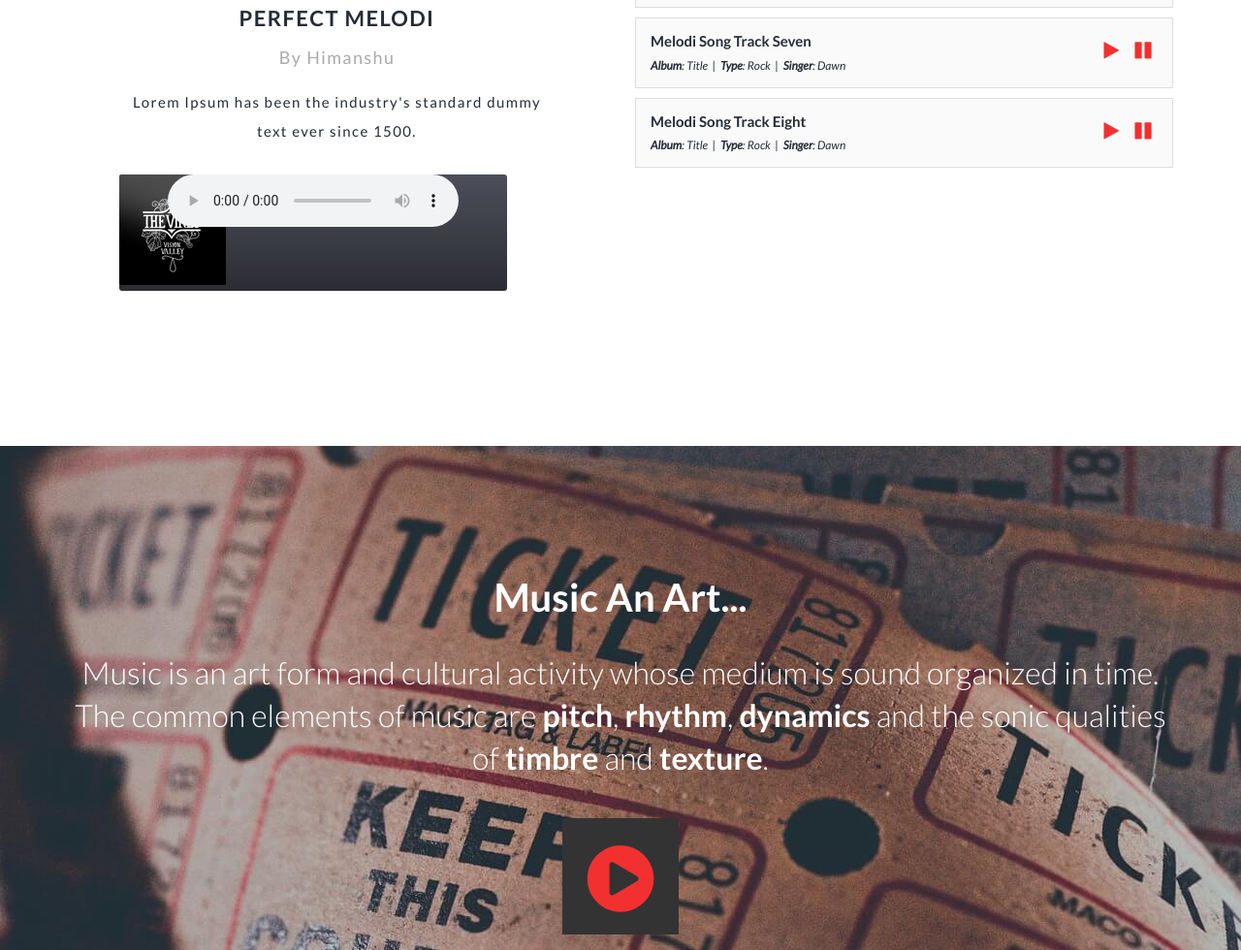
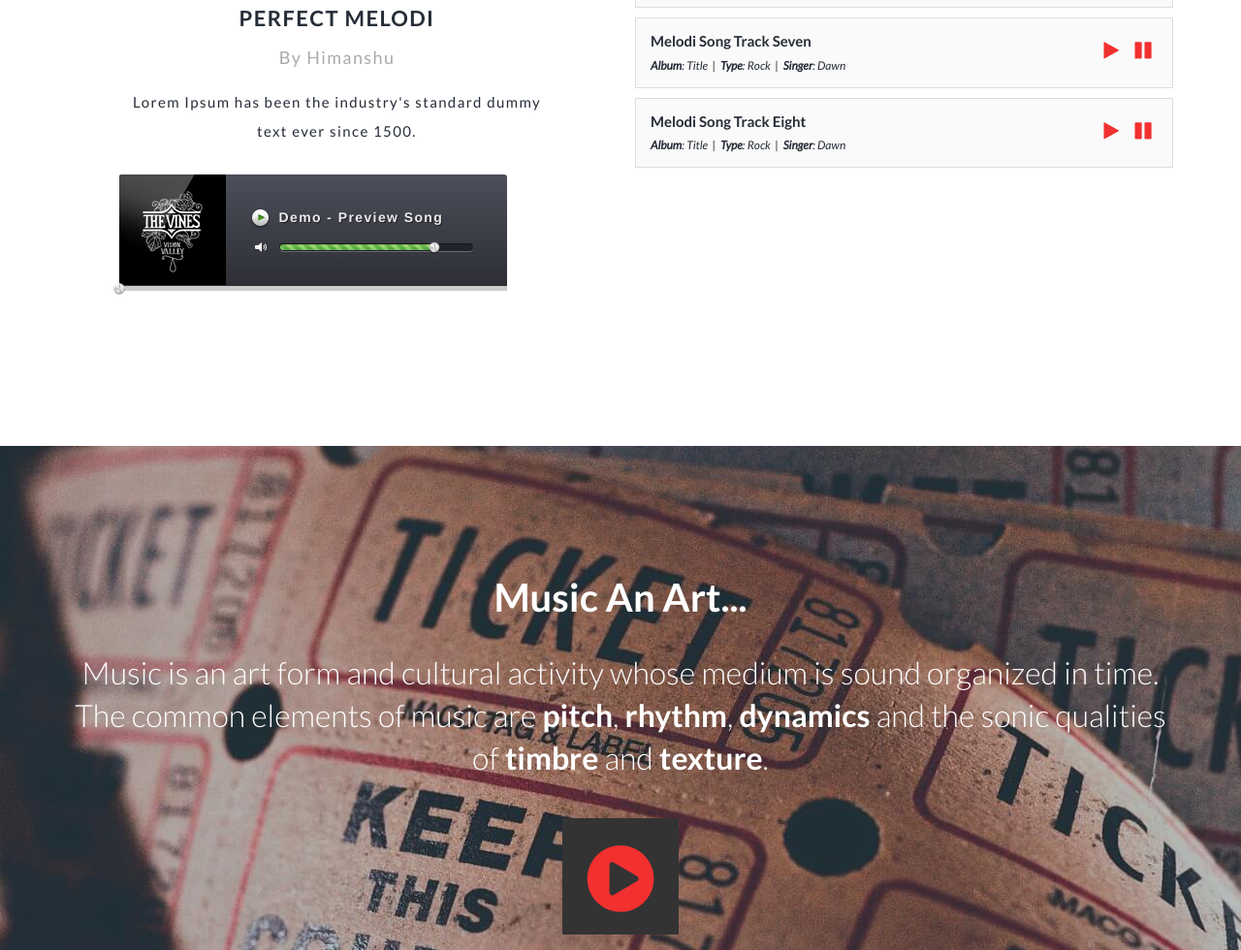
Before and after one commit to Mobi-Music/Mobi-music.github.io, a plain HTML site: page docs/index.html in a window 1280 px wide. Shown: the part 1442-2422 px from the top of the page at 97% size. Drawn offline with nearby package versions, Linux system fonts and the light colour scheme; files that its build step writes are made by us from their sources; files whose address does not match are found by name.

Commit message:
Update index.html

```diff
--- a/docs/index.html
+++ b/docs/index.html
@@ -224,7 +224,7 @@
 									<div class="audio-player">
 									<h1>Demo - Preview Song</h1>
 									<img class="cover" src="img/cover.png" alt="">
-									<audio id="audio-player" src="media/demo.mp3" type="audio/mp3" controls="controls"></audio>
+									<div id="mep_0" class="mejs-container mejs-audio" style="width: 400px; height: 120px;"><div class="mejs-inner"><div class="mejs-mediaelement"><audio id="audio-player" src="media/demo.mp3" type="audio/mp3"></audio></div><div class="mejs-layers"><div class="mejs-poster mejs-layer" style="display: none; width: 400px; height: 120px;"></div></div><div class="mejs-controls"><div class="mejs-button mejs-playpause-button mejs-play"><button type="button" aria-controls="mep_0" title="Play/Pause"></button></div><div class="mejs-button mejs-volume-button mejs-mute"><button type="button" aria-controls="mep_0" title="Mute Toggle"></button></div><div class="mejs-horizontal-volume-slider mejs-mute"><div class="mejs-horizontal-volume-total"></div><div class="mejs-horizontal-volume-current" style="width: 160px;"></div><div class="mejs-horizontal-volume-handle" style="left: 154px;"></div></div><div class="mejs-time-rail"><span class="mejs-time-total"><span class="mejs-time-loaded" style="width: 400px;"></span><span class="mejs-time-current" style="width: 0px;"></span><span class="mejs-time-handle" style="left: -6px;"></span><span class="mejs-time-float" style="display: none; left: 390px;"><span class="mejs-time-float-current">00:37</span><span class="mejs-time-float-corner"></span></span></span></div></div><div class="mejs-clear"></div></div></div>
 									</div>
 									</div>
 							</div>
```
